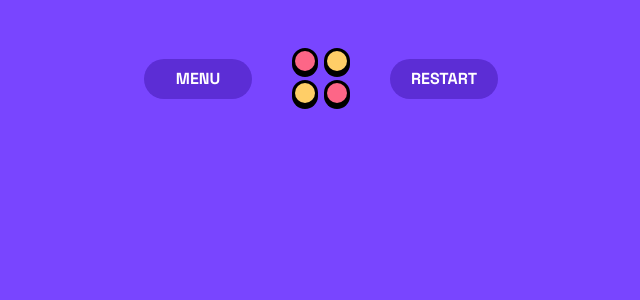
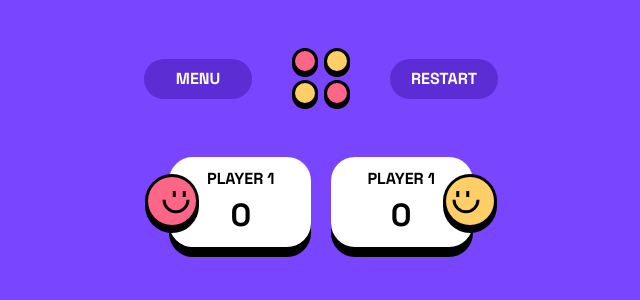
Before and after one commit to nikanoza/connect-four, a React (Vite) app: page /game in a window 1280 px wide. Shown: the top 300 px of the page, without its empty margins (319-959 px from the left). Built offline with nearby package versions, Linux system fonts and the light colour scheme.

Commit message:
feat: create game info component

```diff
--- /dev/null
+++ b/src/components/GamePanel.tsx
@@ -0,0 +1,28 @@
+import { PlayerOne, PlayerTwo } from "../svg";
+
+const GamePanel = () => {
+  return (
+    <div className="flex gap-5 mt-12">
+      <div className="w-35 flex items-center bg-light shadow-panel-shadow rounded-3xl pt-[10px] pb-2">
+        <div className="-ml-6">
+          <PlayerOne />
+        </div>
+        <div className="ml-2">
+          <h3 className="text-base text-night font-bold ">PLAYER 1</h3>
+          <h3 className="text-[32px] text-night font-bold text-center">0</h3>
+        </div>
+      </div>
+      <div className="w-35 flex justify-end items-center bg-light shadow-panel-shadow rounded-3xl pt-[10px] pb-2">
+        <div className="mr-2">
+          <h3 className="text-base text-night font-bold">PLAYER 1</h3>
+          <h3 className="text-[32px] text-night font-bold text-center">0</h3>
+        </div>
+        <div className="-mr-6">
+          <PlayerTwo />
+        </div>
+      </div>
+    </div>
+  );
+};
+
+export default GamePanel;
--- a/src/components/index.ts
+++ b/src/components/index.ts
@@ -1 +1,2 @@
 export { default as GameHeader } from "./GameHeader";
+export { default as GamePanel } from "./GamePanel";
--- a/src/pages/Game.tsx
+++ b/src/pages/Game.tsx
@@ -1,9 +1,10 @@
-import { GameHeader } from "../components";
+import { GameHeader, GamePanel } from "../components";
 
 const Game = () => {
   return (
     <div className="w-full min-h-screen flex flex-col items-center py-12">
       <GameHeader />
+      <GamePanel />
     </div>
   );
 };
--- a/tailwind.config.js
+++ b/tailwind.config.js
@@ -17,6 +17,7 @@ export default {
       width: {
         85: "21.25rem",
         27: "6.75rem",
+        35: "8.875rem",
       },
     },
   },
```
